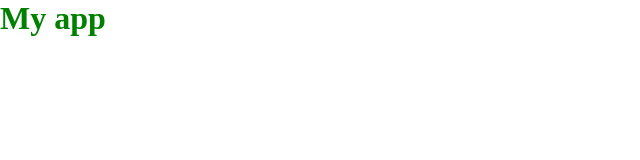
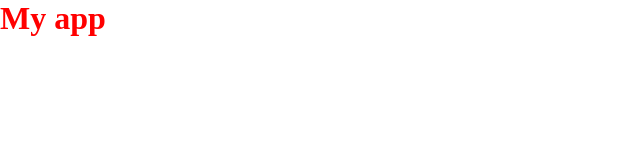
Before and after one commit to thomaslombart/scss-boilerplate, a website: page index.html in a window 1280 px wide. Shown: the whole page, without its empty margins (0-640 px from the left). Drawn offline with Linux system fonts and the light colour scheme.

```diff
--- a/package.json
+++ b/package.json
@@ -4,7 +4,7 @@
   "description": "SCSS boilerplate to quickly get started on building a webpage following a simplified version of the 7-1 pattern",
   "main": "index.html",
   "scripts": {
-    "dev": "npm-run-all liveserver watch:scss --parallel",
+    "dev": "npm-run-all --parallel liveserver watch:scss ",
     "liveserver": "live-server",
     "watch:scss": "node-sass sass/main.scss css/style.css -w",
     "build:scss": "node-sass sass/main.scss css/style.css --output-style compressed"
--- a/sass/main.scss
+++ b/sass/main.scss
@@ -13,5 +13,5 @@
 @import "layout/nav";
 
 .heading {
-  color: green;
+  color: red;
 }
```
Also changed, not shown: README.md, css/style.css, 2 other files.
